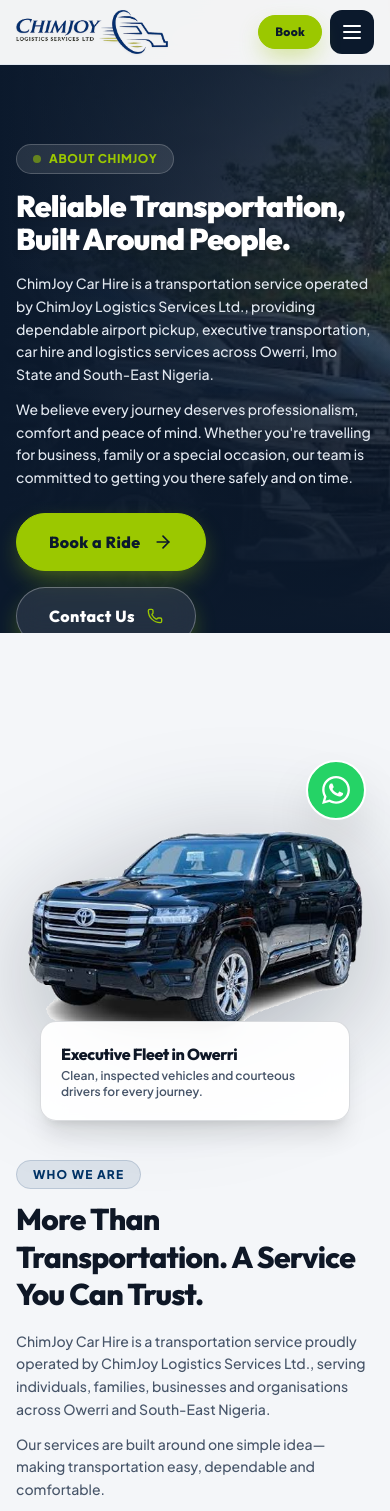
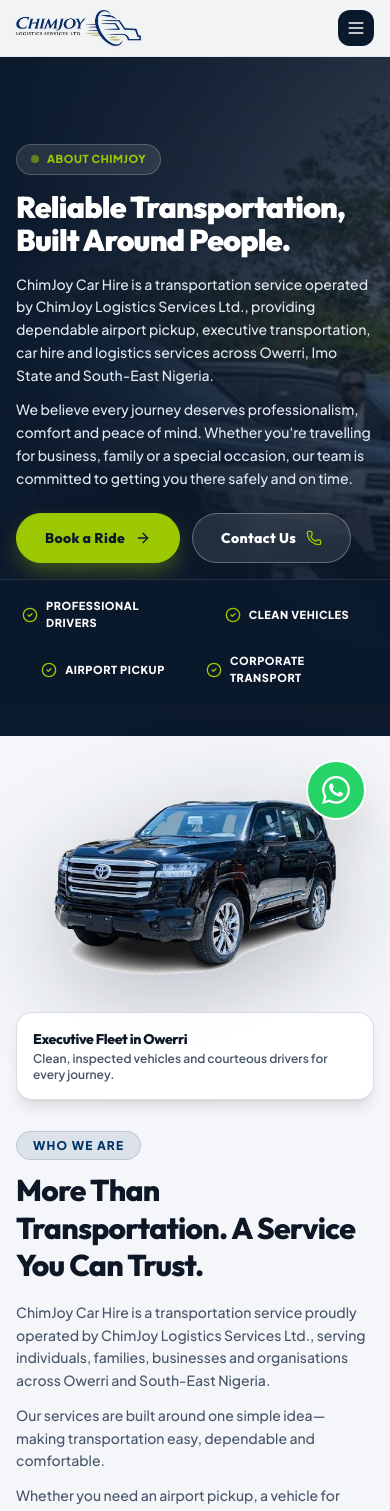
Before and after one commit to Bestlinkit/ChimJoy-Logistic, a Next.js app: page /about in a window 390 px wide. Shown: the top 1511 px of the page. Built offline with nearby package versions, Linux system fonts and the light colour scheme.

Commit message:
Fix About Us page mobile hero padding, card image heights, badge flex overflow, and mobile menu link active indicator

```diff
--- a/src/app/(public)/about/page.tsx
+++ b/src/app/(public)/about/page.tsx
@@ -107,7 +107,7 @@
       {/* ====================================================
           SECTION 1: HERO SECTION
           ==================================================== */}
-      <section className="relative min-h-[580px] h-[75vh] w-full bg-[#0B192C] text-white flex flex-col justify-between overflow-hidden pt-28">
+      <section className="relative min-h-[540px] lg:h-[75vh] w-full bg-[#0B192C] text-white flex flex-col justify-between overflow-hidden pt-32 sm:pt-36 pb-8">
         {/* Hero Background — Real fleet photo */}
         <div className="absolute inset-0 z-0 overflow-hidden pointer-events-none">
           <img
@@ -120,7 +120,7 @@
         </div>
 
         {/* Hero Content Container */}
-        <div className="max-w-7xl mx-auto px-4 sm:px-6 lg:px-8 relative z-20 w-full my-auto py-8">
+        <div className="max-w-7xl mx-auto px-4 sm:px-6 lg:px-8 relative z-20 w-full my-auto py-4 sm:py-8">
           <motion.div
             initial={{ opacity: 0, y: 35 }}
             animate={{ opacity: 1, y: 0 }}
@@ -128,7 +128,7 @@
             className="max-w-3xl space-y-4"
           >
             {/* Eyebrow */}
-            <div className="inline-flex items-center gap-2 px-4 py-1.5 rounded-full bg-white/10 border border-white/20 text-xs font-black text-[#9BC800] uppercase tracking-wider">
+            <div className="inline-flex items-center gap-2 px-3.5 py-1.5 rounded-full bg-white/10 border border-white/20 text-[11px] sm:text-xs font-black text-[#9BC800] uppercase tracking-wider">
               <span className="w-2 h-2 rounded-full bg-[#9BC800] animate-pulse" />
               <span>ABOUT CHIMJOY</span>
             </div>
@@ -149,19 +149,19 @@
             </div>
 
             {/* Buttons */}
-            <div className="flex flex-wrap items-center gap-4 pt-2">
+            <div className="flex flex-wrap items-center gap-3 pt-2">
               <Link href="/book">
                 <LuxuryButton
                   variant="lemon"
-                  size="xl"
-                  icon={<ArrowRight className="w-5 h-5" />}
+                  size="lg"
+                  icon={<ArrowRight className="w-4 h-4" />}
                   className="hover:shadow-[0_0_25px_rgba(155,200,0,0.6)]"
                 >
                   Book a Ride
                 </LuxuryButton>
               </Link>
               <Link href="/contact">
-                <LuxuryButton variant="outline" size="xl" icon={<Phone className="w-4 h-4 text-[#9BC800]" />}>
+                <LuxuryButton variant="outline" size="lg" icon={<Phone className="w-4 h-4 text-[#9BC800]" />}>
                   Contact Us
                 </LuxuryButton>
               </Link>
@@ -170,22 +170,22 @@
         </div>
 
         {/* Trust Badges Bar */}
-        <div className="relative z-20 w-full bg-[#0B192C]/90 backdrop-blur-xl border-t border-white/10 py-3.5">
+        <div className="relative z-20 w-full bg-[#0B192C]/90 backdrop-blur-xl border-t border-white/10 py-3">
           <div className="max-w-7xl mx-auto px-4 sm:px-6 lg:px-8">
-            <div className="grid grid-cols-2 md:grid-cols-4 gap-4 text-xs font-black uppercase tracking-wider text-white">
-              <div className="flex items-center justify-center gap-2 p-2">
+            <div className="grid grid-cols-2 md:grid-cols-4 gap-2.5 text-[11px] sm:text-xs font-black uppercase tracking-wider text-white">
+              <div className="flex items-center justify-center gap-2 p-1.5">
                 <CheckCircle2 className="w-4 h-4 text-[#9BC800] shrink-0" />
                 <span>Professional Drivers</span>
               </div>
-              <div className="flex items-center justify-center gap-2 p-2">
+              <div className="flex items-center justify-center gap-2 p-1.5">
                 <CheckCircle2 className="w-4 h-4 text-[#9BC800] shrink-0" />
                 <span>Clean Vehicles</span>
               </div>
-              <div className="flex items-center justify-center gap-2 p-2">
+              <div className="flex items-center justify-center gap-2 p-1.5">
                 <CheckCircle2 className="w-4 h-4 text-[#9BC800] shrink-0" />
                 <span>Airport Pickup</span>
               </div>
-              <div className="flex items-center justify-center gap-2 p-2">
+              <div className="flex items-center justify-center gap-2 p-1.5">
                 <CheckCircle2 className="w-4 h-4 text-[#9BC800] shrink-0" />
                 <span>Corporate Transport</span>
               </div>
@@ -197,28 +197,28 @@
       {/* ====================================================
           SECTION 2: WHO WE ARE
           ==================================================== */}
-      <section className="py-12 bg-[#F4F6F9] text-[#0E1726] relative">
+      <section className="py-10 sm:py-12 bg-[#F4F6F9] text-[#0E1726] relative">
         <div className="max-w-7xl mx-auto px-4 sm:px-6 lg:px-8">
           <motion.div
-            initial={{ opacity: 0, y: 45 }}
+            initial={{ opacity: 0, y: 35 }}
             whileInView={{ opacity: 1, y: 0 }}
             viewport={{ once: true, margin: '-60px' }}
             transition={{ duration: 0.6, ease: [0.22, 1, 0.36, 1] }}
-            className="grid grid-cols-1 lg:grid-cols-12 gap-10 items-center"
+            className="grid grid-cols-1 lg:grid-cols-12 gap-8 lg:gap-10 items-center"
           >
             {/* Left Side — Transparent Land Cruiser cutout */}
             <div className="lg:col-span-6 flex items-center justify-center">
               <motion.div
-                whileHover={{ scale: 1.03 }}
-                className="relative h-[440px] w-full flex flex-col items-center justify-end"
+                whileHover={{ scale: 1.02 }}
+                className="relative min-h-[300px] sm:h-[400px] w-full flex flex-col items-center justify-end"
               >
                 <img
                   src="/images/about_suv_who_we_are_new.png"
                   alt="Classic black Toyota Land Cruiser 300 — ChimJoy's executive fleet"
-                  className="w-full h-[85%] object-contain drop-shadow-[0_24px_60px_rgba(11,25,44,0.3)] transition-transform duration-500 hover:scale-105"
+                  className="w-full h-[220px] sm:h-[320px] object-contain drop-shadow-[0_24px_50px_rgba(11,25,44,0.25)] transition-transform duration-500 hover:scale-105"
                 />
-                <div className="absolute bottom-0 left-6 right-6 bg-white/95 backdrop-blur-md p-5 rounded-2xl border border-[#0B192C]/15 shadow-xl">
-                  <h4 className="font-display text-base font-extrabold text-[#0E1726]">
+                <div className="mt-4 sm:mt-0 sm:absolute sm:bottom-0 sm:left-6 sm:right-6 bg-white/95 backdrop-blur-md p-4 sm:p-5 rounded-2xl border border-[#0B192C]/15 shadow-lg w-full sm:w-auto">
+                  <h4 className="font-display text-sm sm:text-base font-extrabold text-[#0E1726]">
                     Executive Fleet in Owerri
                   </h4>
                   <p className="text-xs text-[#475569] font-semibold mt-0.5">
@@ -478,12 +478,12 @@
                 />
                 <div className="absolute inset-0 bg-gradient-to-t from-[#0B192C] via-[#0B192C]/60 to-transparent" />
 
-                <div className="relative z-10 flex items-center justify-between">
-                  <div className="inline-flex items-center gap-2 px-3 py-1 rounded-full bg-[#9BC800] text-[#0B192C] text-xs font-black uppercase">
-                    <MapPin className="w-3.5 h-3.5" />
+                <div className="relative z-10 flex flex-wrap items-center justify-between gap-2">
+                  <div className="inline-flex items-center gap-1.5 px-3 py-1 rounded-full bg-[#9BC800] text-[#0B192C] text-[11px] font-black uppercase shrink-0">
+                    <MapPin className="w-3.5 h-3.5 shrink-0" />
                     <span>South-East Route Hub</span>
                   </div>
-                  <span className="text-xs text-slate-300 font-bold">Owerri HQ Base</span>
+                  <span className="text-[11px] text-slate-300 font-bold">Owerri HQ Base</span>
                 </div>
 
                 <div className="relative z-10 space-y-2 bg-[#0B192C]/90 backdrop-blur-md p-5 rounded-2xl border border-white/20">
--- a/src/components/layout/luxury-navbar.tsx
+++ b/src/components/layout/luxury-navbar.tsx
@@ -27,7 +27,7 @@
     { name: 'Ride Booking', href: '/book/ride' },
     { name: 'Car Hire', href: '/book/hire' },
     { name: 'Airport Pickup', href: '/services/airport-transfers' },
-    { name: 'Logistics', href: '/book/ride' },
+    { name: 'Logistics', href: '/book' },
     { name: 'Contact Us', href: '/contact' },
   ];
 
@@ -72,12 +72,12 @@
         }`}
       >
         <div className="max-w-7xl mx-auto px-4 sm:px-6 lg:px-8">
-          <div className="flex items-center justify-between">
-            <Link href="/" className="flex items-center gap-2 group py-0.5">
+          <div className="flex items-center justify-between gap-2">
+            <Link href="/" className="flex items-center gap-2 group py-0.5 shrink-0">
               <img
                 src="/images/logo.png"
                 alt="ChimJoy Logistics Services Ltd"
-                className="h-11 sm:h-13 w-auto object-contain filter drop-shadow-sm group-hover:scale-105 transition-transform"
+                className="h-9 sm:h-12 w-auto object-contain filter drop-shadow-sm group-hover:scale-105 transition-transform"
               />
             </Link>
 
@@ -123,20 +123,24 @@
               </Link>
             </div>
 
-            {/* Mobile Menu Toggle */}
-            <div className="flex lg:hidden items-center gap-2">
-              <Link href="/book/ride">
+            {/* Mobile Header Action Toggle */}
+            <div className="flex lg:hidden items-center gap-1.5 sm:gap-2 shrink-0">
+              <button
+                type="button"
+                onClick={() => handleMobileNavigate('/book/ride')}
+                className="hidden sm:inline-flex"
+              >
                 <LuxuryButton variant="lemon" size="sm">
                   Book
                 </LuxuryButton>
-              </Link>
+              </button>
               <button
                 type="button"
                 onClick={() => setIsMobileMenuOpen((prev) => !prev)}
                 aria-label="Toggle navigation menu"
-                className="p-2.5 rounded-xl bg-[#0B192C] text-white hover:bg-[#003366] transition-colors focus:outline-none cursor-pointer"
+                className="p-2 sm:p-2.5 rounded-xl bg-[#0B192C] text-white hover:bg-[#003366] transition-colors focus:outline-none cursor-pointer shrink-0"
               >
-                {isMobileMenuOpen ? <X className="w-6 h-6 text-[#9BC800]" /> : <Menu className="w-6 h-6 text-white" />}
+                {isMobileMenuOpen ? <X className="w-5 h-5 sm:w-6 sm:h-6 text-[#9BC800]" /> : <Menu className="w-5 h-5 sm:w-6 sm:h-6 text-white" />}
               </button>
             </div>
           </div>
@@ -153,19 +157,24 @@
             transition={{ duration: 0.25 }}
             className="lg:hidden bg-white border-b-2 border-[#0B192C]/10 shadow-2xl overflow-hidden text-[#0E1726]"
           >
-            <div className="px-5 py-6 space-y-2">
-              {navLinks.map((link, idx) => (
+            <div className="px-5 py-6 space-y-1.5">
+              {navLinks.map((link, idx) => {
+                const isActive = pathname === link.href;
+                return (
                   <button
                     key={idx}
                     type="button"
                     onClick={() => handleMobileNavigate(link.href)}
-                  className={`w-full text-left block px-4 py-3 rounded-xl text-xs font-black uppercase tracking-wider transition-colors ${
-                    pathname === link.href ? 'bg-[#9BC800] text-[#0B192C]' : 'text-[#0B192C] hover:bg-[#F4F6F9]'
+                    className={`w-full text-left block px-4 py-3 rounded-xl text-xs font-black uppercase tracking-wider transition-all ${
+                      isActive
+                        ? 'bg-[#003366]/10 text-[#003366] border-l-4 border-[#9BC800] font-black'
+                        : 'text-[#0B192C] hover:bg-[#F4F6F9]'
                     }`}
                   >
                     {link.name}
                   </button>
-              ))}
+                );
+              })}
 
               <div className="pt-4 border-t border-slate-200 space-y-3">
                 <button
```
Lines whose indentation alone changed are shown as unchanged.
